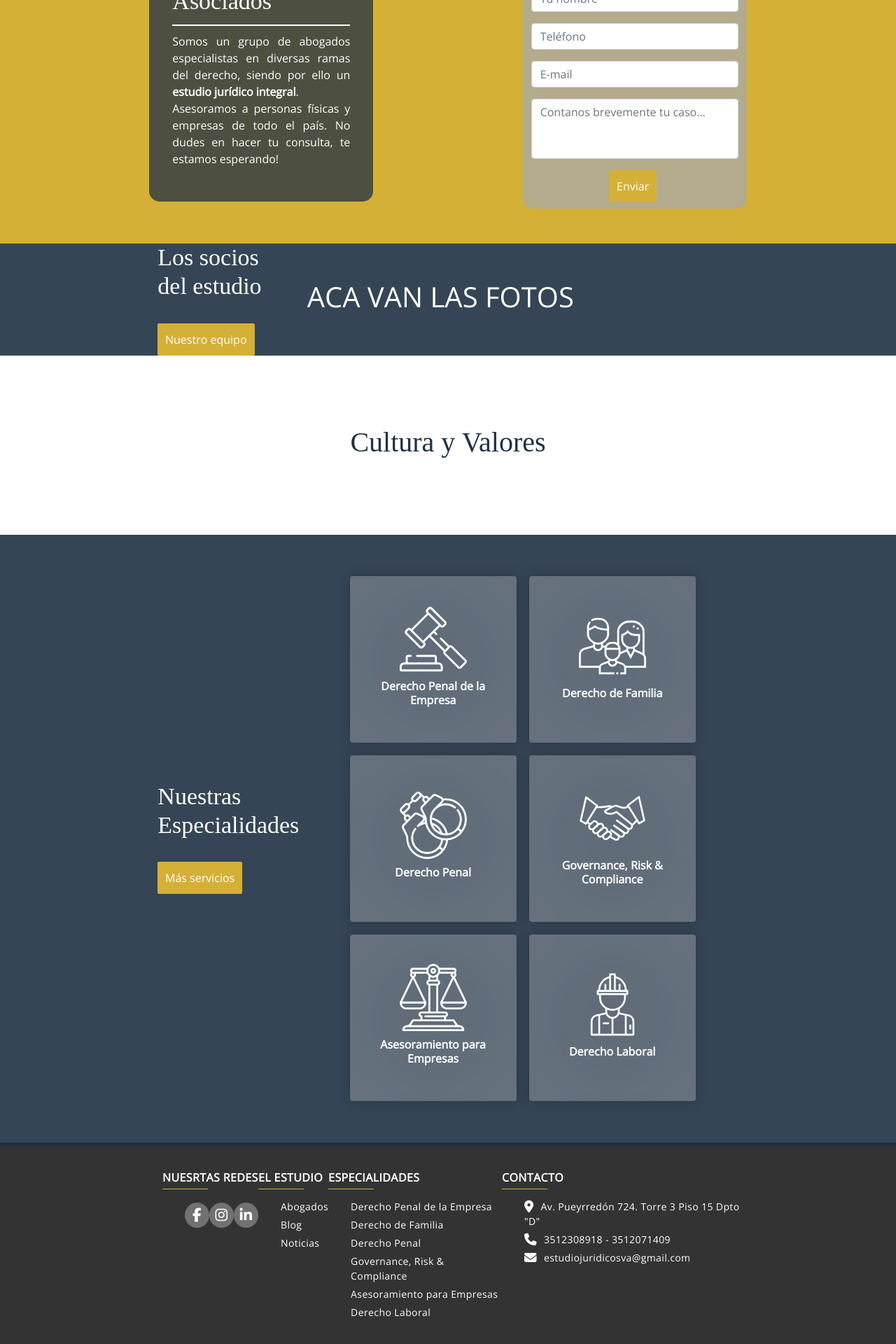
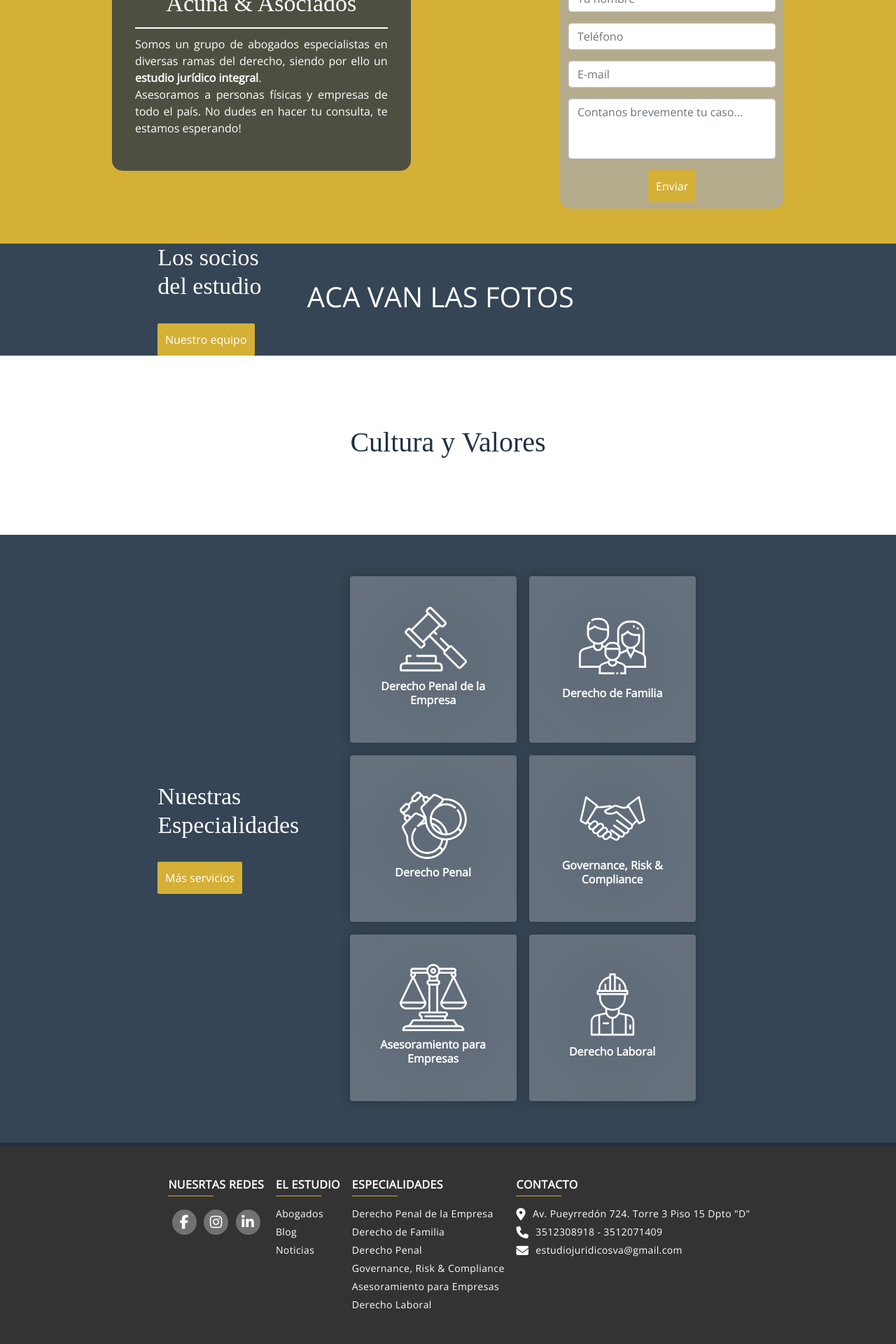
Before and after one commit to MBelaus/estudio-acuna, a React (Create React App) app: page / in a window 1280 px wide. Shown: the part 472-2392 px from the top of the page at 70% size. Built offline with nearby package versions, Linux system fonts and the light colour scheme; a web font is replaced by a local one.

Commit message:
Fixed responsive hero

```diff
--- a/src/components/footer.js
+++ b/src/components/footer.js
@@ -11,7 +11,7 @@ class Footer extends React.Component {
               <ul id="ul-footer-main">
                 <li>
                   <h6>NUESRTAS REDES</h6>
-                  <ul className="ul-footer-sub ul-redes">
+                  <ul className="ul-footer-sub ul-redes nopadding">
                     <li>
                       <i class="fab fa-facebook-f"></i>
                     </li>
@@ -25,7 +25,7 @@ class Footer extends React.Component {
                 </li>
                 <li>
                   <h6>EL ESTUDIO</h6>
-                  <ul className="ul-footer-sub ">
+                  <ul className="ul-footer-sub nopadding">
                     <li>Abogados</li>
                     <li>Blog</li>
                     <li>Noticias</li>
@@ -33,7 +33,7 @@ class Footer extends React.Component {
                 </li>
                 <li id="footer-especialidades">
                   <h6>ESPECIALIDADES</h6>
-                  <ul className="ul-footer-sub ">
+                  <ul className="ul-footer-sub nopadding">
                     <li>Derecho Penal de la Empresa</li>
                     <li>Derecho de Familia</li>
                     <li>Derecho Penal</li>
@@ -44,7 +44,7 @@ class Footer extends React.Component {
                 </li>
                 <li>
                   <h6>CONTACTO</h6>
-                  <ul className="ul-footer-sub ">
+                  <ul className="ul-footer-sub nopadding">
                     <li>
                       <i className="fas fa-map-marker-alt fa-lg footer-icon"></i>
                       Av. Pueyrredón 724. Torre 3 Piso 15 Dpto "D"
--- a/src/components/hero.css
+++ b/src/components/hero.css
@@ -1,6 +1,11 @@
 /* LOGO Y DATOS DE CONTACTO */
 /* COLOR DE LA MARCA   rgba(32,49,67,1) #203143 */
 /* AZUL MAS OSCURO PARA HOVERS rgba(23, 40, 57, 1)  #102941*/
+@media (max-width: 991px) {
+  .form-contacto {
+    margin-top: 30px;
+  }
+}
 
 .paddupdown50 {
   padding: 50px 0px 50px 0px;
--- a/src/components/hero.js
+++ b/src/components/hero.js
@@ -9,7 +9,7 @@ class Hero extends React.Component {
         <link href="https://fonts.googleapis.com/css2?family=Cantata+One&display=swap" rel="stylesheet" />
         <div className="container-fluid">
           <div className="row hero-bg justify-content-center align-items-center paddupdown50">
-            <div className="col-xl-3 col-md-5 col-xs-6 col-6 descripcion">
+            <div className="col-xl-4 col-lg-4 col-md-8 col-sm-8 col-9 descripcion">
               <h1 className="titulo">Acuña & Asociados</h1>
               <div className="col-lg-12 col-md-12 col-xs-12 col-12 hr"></div>
               <p>
@@ -17,7 +17,7 @@ class Hero extends React.Component {
               </p>
             </div>
             <div className="col-lg-2"></div>
-            <div className="col-lg-3 col-md-6 col-xs-7 col-9 form-contacto">
+            <div className="col-lg-3 col-md-8 col-sm-8 col-9 form-contacto">
               <h1>Hablemos!</h1>
               <form>
                 <div className="mb-3">
@@ -35,7 +35,7 @@ class Hero extends React.Component {
                   </label> */}
                   <textarea name="descripcion" className="form-control" id="descripcion" rows="3" placeholder="Contanos brevemente tu caso..."></textarea>
                 </div>
-                <div className="col-lg-3 col-md-3 mx-auto">
+                <div className="d-flex justify-content-center">
                   <button type="submit" className="btn btn-hero hvr-sweep-to-right">
                     <span>Enviar</span>
                   </button>
```
Also changed, not shown: src/components/footer.css (+0 -7 lines).
